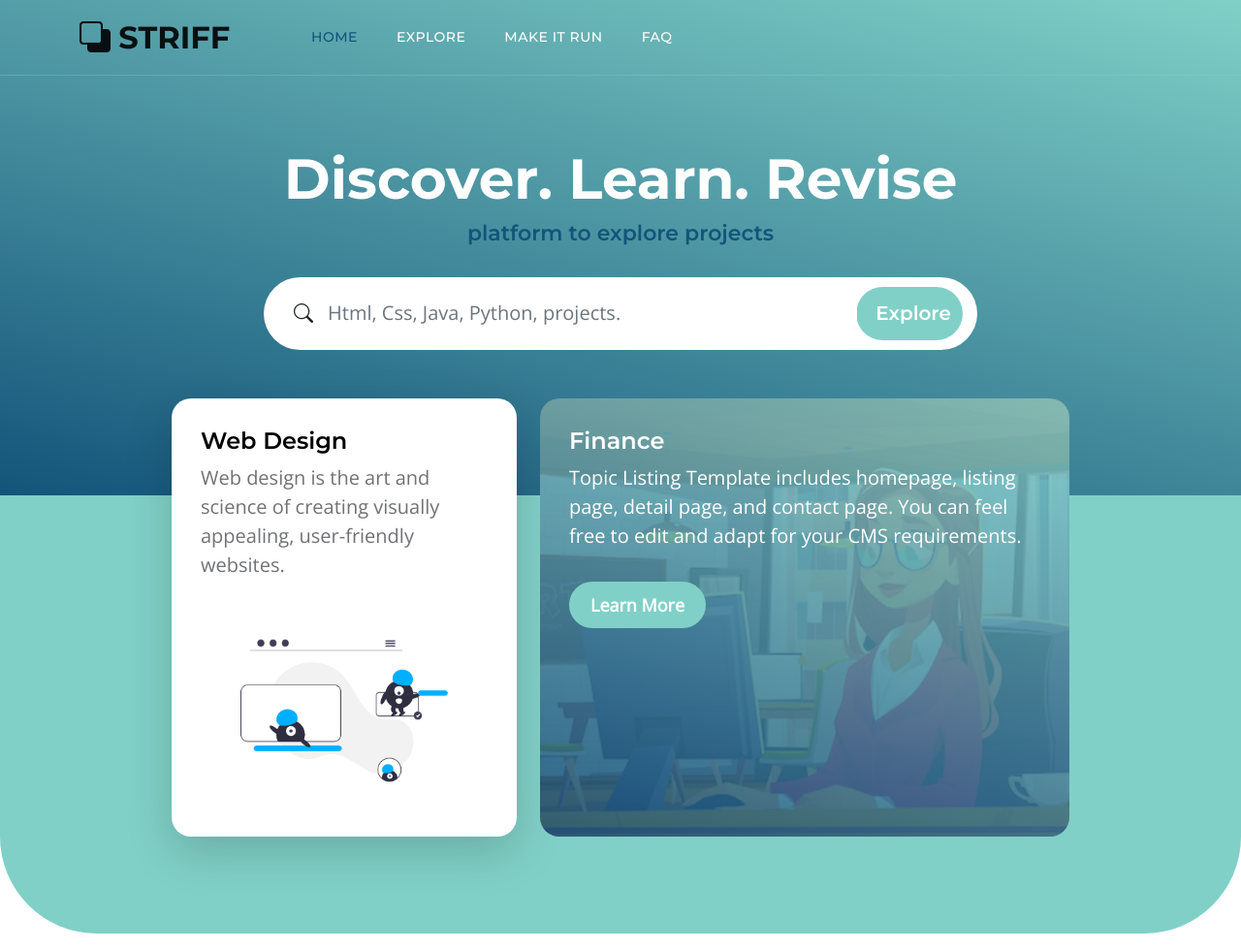
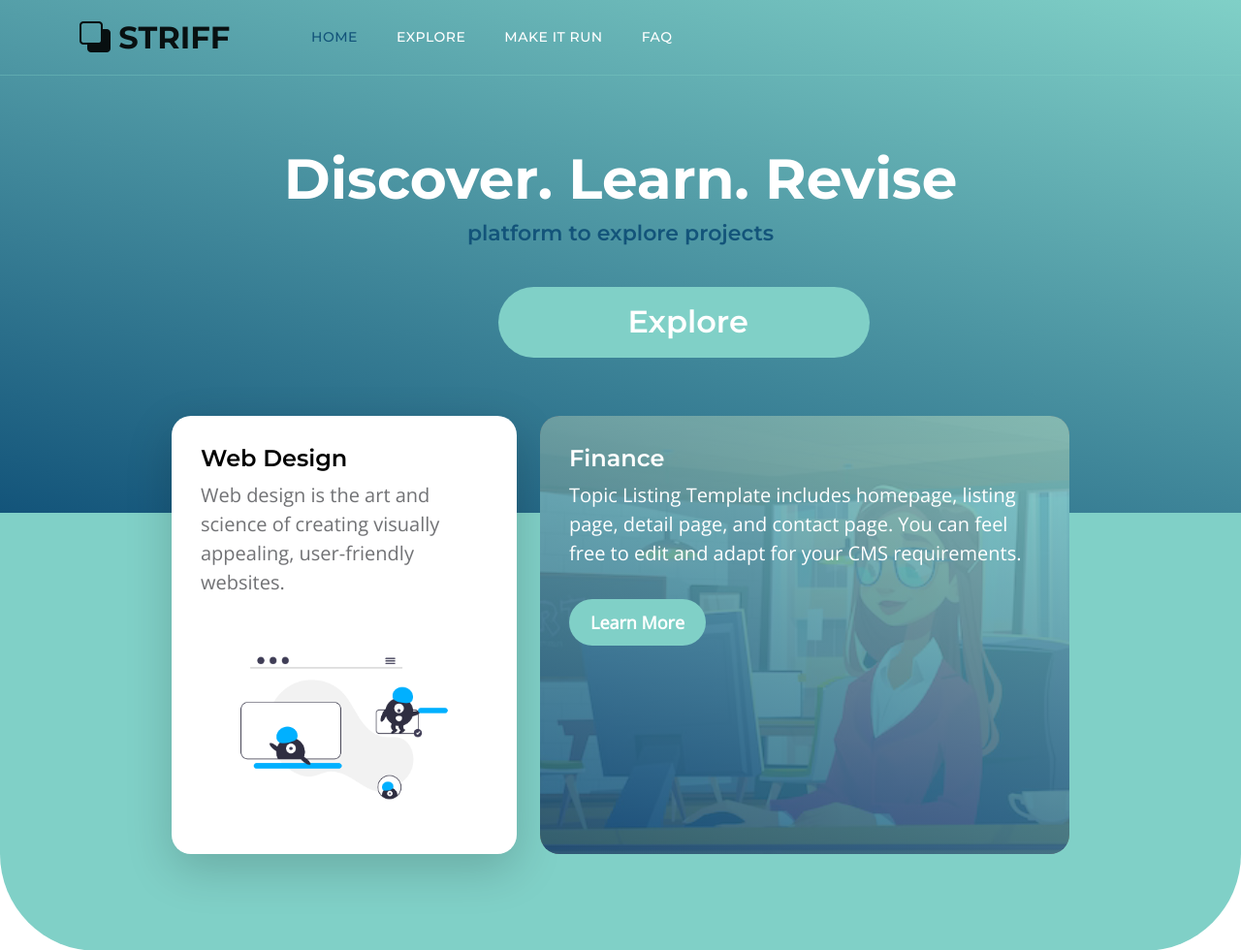
Before and after one commit to DEVAANSH001/STRIFF-PROJECT, a PHP site: page / in a window 1280 px wide. Shown: the top 980 px of the page at 97% size. Run offline with PHP 8.4, Linux system fonts and the light colour scheme.

Commit message:
Updated index and css of index

```diff
--- a/css/templatemo-topic-listing.css
+++ b/css/templatemo-topic-listing.css
@@ -508,7 +508,6 @@ div {
 }
 
 .hero-section .input-group {
-  background-color: var(--white-color);
   border-radius: var(--border-radius-large);
   padding: 10px 15px;
 }
@@ -531,6 +530,11 @@ div {
   border-radius: var(--border-radius-large) !important;
   color: var(--white-color);
   max-width: 150px;
+}
+
+.form-control{
+  margin-left: 227px;
+  font-size: xx-large!important;
 }
 
 
--- a/index.html
+++ b/index.html
@@ -71,12 +71,6 @@
 
                             <form method="get" class="custom-form mt-4 pt-2 mb-lg-0 mb-5" role="search" action="index2.html">
                                 <div class="input-group input-group-lg">
-                                    <span class="input-group-text bi-search" id="basic-addon1">
-
-                                    </span>
-
-                                    <input name="keyword" type="search" class="form-control" id="keyword" placeholder="Html, Css, Java, Python, projects." aria-label="Search" >
-
                                     <a href="index2.html">
                                         <button type="button" class="form-control">Explore</button>
                                     </a>
```
